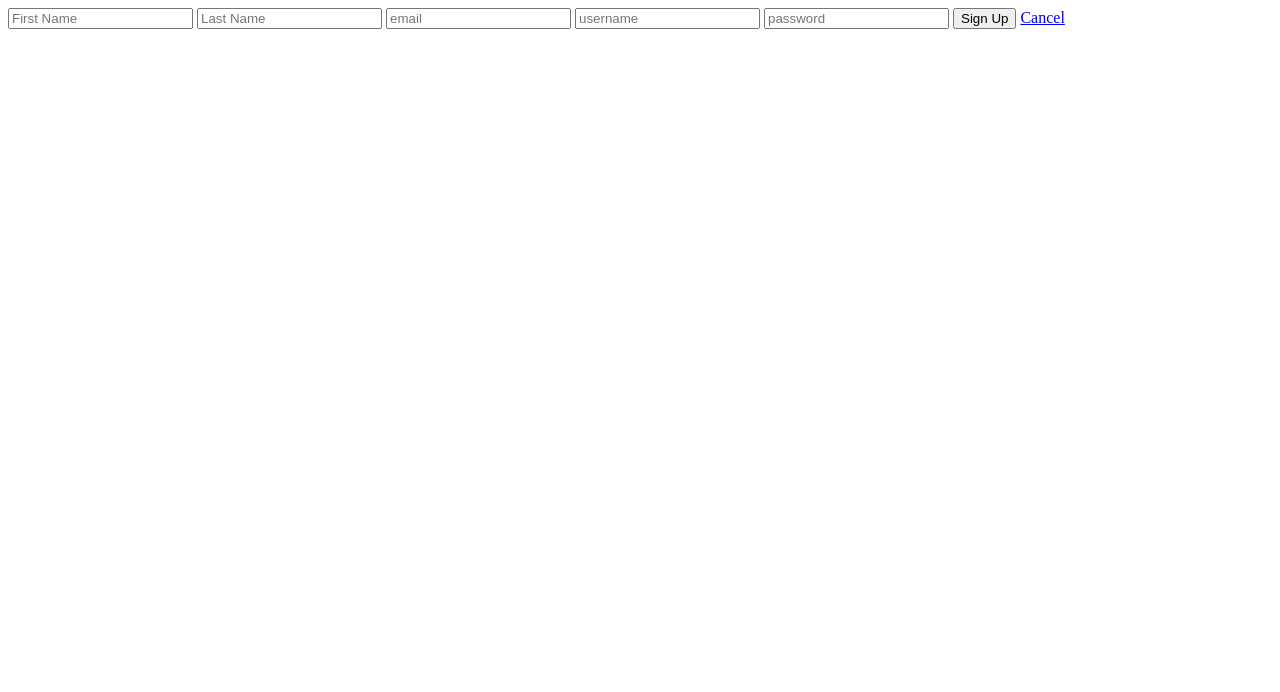
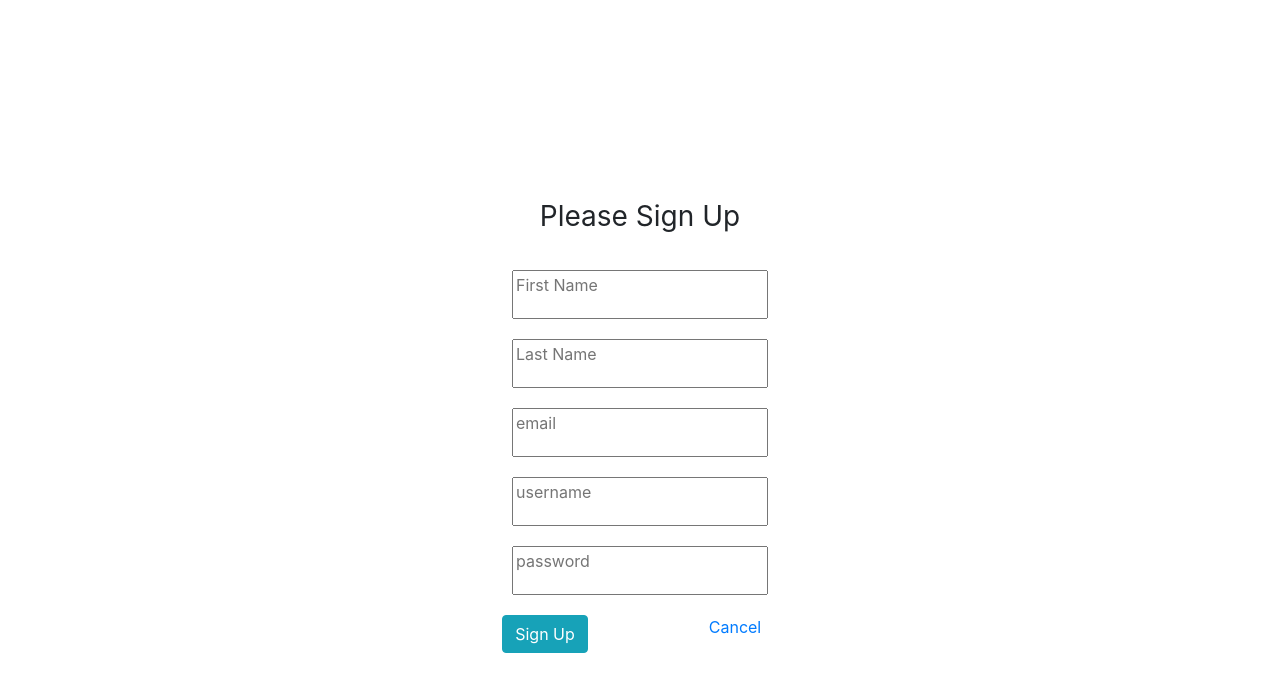
Before and after one commit to joeygaitan/capstone, a website: page pages/signup.html in a window 1280 px wide. Drawn offline with nearby package versions, Linux system fonts and the light colour scheme.

Commit message:
added in bootstrap to all html files to help take time off the css work. working on css for sign up html page

```diff
--- a/pages/signup.html
+++ b/pages/signup.html
@@ -4,18 +4,58 @@
     <meta charset="UTF-8">
     <meta name="viewport" content="width=device-width, initial-scale=1.0">
     <meta http-equiv="X-UA-Compatible" content="ie=edge">
-    <title>Document</title>
+    <title>Sign Up</title>
     <script defer src="/scripts/auth.js"></script>
+    <link rel="stylesheet" href="https://maxcdn.bootstrapcdn.com/bootstrap/4.0.0/css/bootstrap.min.css" integrity="sha384-Gn5384xqQ1aoWXA+058RXPxPg6fy4IWvTNh0E263XmFcJlSAwiGgFAW/dAiS6JXm" crossorigin="anonymous">
 </head>
-<body>
-    <div>
-        <input placeholder="First Name" id="firstName"type="text" required/>
-        <input placeholder="Last Name" id ="lastName"type="text" required/>
-        <input placeholder="email" id="email" type="email" required/>
-        <input placeholder="username" id="userName" type="text" required/>
-        <input placeholder="password" id="password" type="text" required/>
-        <button onclick="signUp()">Sign Up</button>
-        <a href="/index.html">Cancel</a>
+<body class="text-center">
+    <div class="container" style="padding-top: 200px;">
+        <div class="row">
+            <div class="col-md-4"></div>
+            <div class="col-md-4">
+                <div class="row  text-center" style="padding-bottom: 20px;">
+                        <div class="col-lg-12">
+                            <h1 class="h3 mb-3 font-weight-normal">Please Sign Up</h1>
+                        </div>
+                </div>
+                <div class="row" style="padding-bottom: 20px;">
+                        <div class="col-lg-12">
+                            <input class="" placeholder="First Name" id="firstName"type="text" style="padding-bottom: 20px;" required/>
+                        </div>
+                </div>
+                <div class="row" style="padding-bottom: 20px;">
+                        <div class="col-lg-12">
+                            <input placeholder="Last Name" id ="lastName"type="text"  style="padding-bottom: 20px;" required/>
+                        </div>
+                </div>
+                <div class="row" style="padding-bottom: 20px;">
+                        <div class="col-lg-12">
+                            <input placeholder="email" id="email" type="email"  style="padding-bottom: 20px;" required/>
+                        </div>
+                </div>
+                <div class="row" style="padding-bottom: 20px;">
+                        <div class="col-lg-12">
+                            <input placeholder="username" id="userName" type="text" style="padding-bottom: 20px;" required/>
+                        </div>
+                </div>
+                <div class="row" style="padding-bottom: 20px;">
+                        <div class="col-lg-12">
+                            <input placeholder="password" id="password" type="text"  style="padding-bottom: 20px;" required/>
+                        </div>
+                </div>
+                <div class="row" style="padding-bottom: 20px;">
+                    <div class="col-md-6"><button onclick="signUp()" class="btn btn-info">Sign Up</button></div>
+                    <div class="col-md-6"><a href="/index.html">Cancel</a></div>
+                </div>
+
+
+
+
+
+
+            </div>
+            <div class="col-md-4"></div>
+        </div>
     </div>
 </body>
 </html>
```
Also changed, not shown: index.html (+1 -0 lines), pages/user.html (+1 -0 lines).
